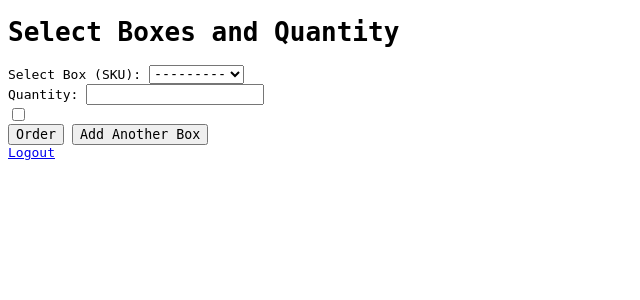
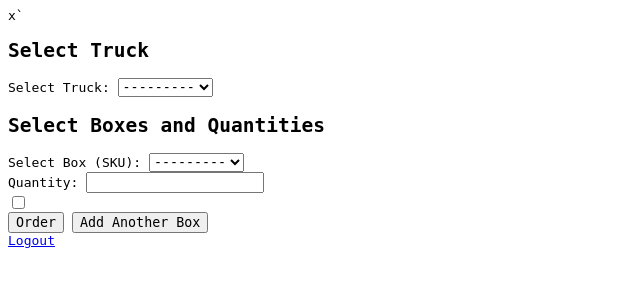
Before and after one commit to issamemayo/container-loading, a Django app: page /container/ in a window 1280 px wide. Shown: the top 300 px of the page, without its empty margins (0-640 px from the left). Run offline with Django 4.2, Linux system fonts and the light colour scheme; data that the repository does not hold is empty.

Commit message:
Added option to select choice of truck

```diff
--- a/webapp/container/forms.py
+++ b/webapp/container/forms.py
@@ -1,5 +1,5 @@
 from django import forms
-from .models import BoxData
+from .models import BoxData,TruckData
 from django.forms import formset_factory
 
 class BoxOrderForm(forms.Form):
@@ -11,3 +11,6 @@ class BoxOrderForm(forms.Form):
     quantity = forms.IntegerField(min_value=1, label='Quantity')
 
 BoxOrderFormSet = forms.formset_factory(BoxOrderForm, extra=0, can_delete=True)
+
+class TruckForm(forms.Form):
+    number = forms.ModelChoiceField(queryset=TruckData.objects.all(), label='Select Truck')
--- a/webapp/container/templates/container/index.html
+++ b/webapp/container/templates/container/index.html
@@ -1,10 +1,12 @@
-{% extends 'container/layout.html' %} {% block body %}
-<h1>Select Boxes and Quantity</h1>
+{% extends 'container/layout.html' %} {% block body %} x`
+<form method="post" id="box-order-form">
+  {% csrf_token %}
+  <h2>Select Truck</h2>
+  {{ truck_form.as_p }} {{ formset.management_form }}
+  <div id="form-container">
+    <h2>Select Boxes and Quantities</h2>
+    {% for form in formset %}
 
-<form method="post" id="box-order-form">
-  {% csrf_token %} {{ formset.management_form }}
-  <div id="form-container">
-    {% for form in formset %}
     <div class="box-order-form">
       {{ form.sku_name.label_tag }} {{ form.sku_name }}
       <br />
--- a/webapp/container/views.py
+++ b/webapp/container/views.py
@@ -4,7 +4,7 @@ import json
 import plotly.io as pio
 from django.forms import formset_factory
 from django.contrib.auth import authenticate, login, logout
-from django.shortcuts import render
+from django.shortcuts import render,get_object_or_404
 from django.urls import reverse
 from django.http import HttpResponseRedirect
 from django.contrib.auth.models import User
@@ -12,13 +12,16 @@ from django.contrib.auth.hashers import make_password
 from django.contrib import messages
 from django.conf import settings
 from django.core.files.storage import FileSystemStorage
-from .forms import BoxOrderFormSet,BoxOrderForm
-from .models import BoxData
-from .algorithm import Container, Box, best_fit_decreasing, visualize_containers,visualize_containers_matplot
+from .forms import BoxOrderFormSet,BoxOrderForm, TruckForm
+from .models import BoxData, TruckData
+from .algorithm import Container, Box, best_fit_decreasing, visualize_containers
 
 # Create your views here.
+
 def index(request):
     BoxOrderFormSet = formset_factory(BoxOrderForm, extra=1, can_delete=True)
+    truck_form = TruckForm(request.POST or None)
+
 
     if request.method == 'POST':
         if 'add_box' in request.POST:
@@ -29,8 +32,9 @@ def index(request):
                 formset = BoxOrderFormSet(initial=formset.cleaned_data, prefix='boxes')
         else:
             formset = BoxOrderFormSet(request.POST, prefix='boxes')
-            if formset.is_valid():
-                # Process the formset data
+            truck_form = TruckForm(request.POST)
+            if formset.is_valid() and truck_form.is_valid():
+                # Process the box order formset data
                 box_orders = []
                 for form in formset:
                     if form.cleaned_data:
@@ -44,15 +48,17 @@ def index(request):
                 for order in box_orders:
                     box_data = BoxData.objects.get(sku_name=order['sku_name'])
                     for _ in range(order['quantity']):
-                        boxes.append(Box(box_data.length/10, box_data.breadth/10, box_data.height/10, box_data.sku_name))
+                        boxes.append(Box(box_data.length, box_data.breadth, box_data.height, box_data.sku_name))
 
-                # Set up the containers
-                initial_container_size = (100, 100, 100)
-                containers = [Container(*initial_container_size)]
+                # Get the selected truck's dimensions
+                truck = truck_form.cleaned_data['number']
+                truck_data = get_object_or_404(TruckData, number=truck)
+                container_size = (truck_data.length, truck_data.breadth, truck_data.height)
+                containers = [Container(*container_size)]
 
                 if not best_fit_decreasing(containers, boxes):
                     error_message = "Error: No valid arrangement of boxes found."
-                    return render(request, 'container/index.html', {'formset': formset, 'box_orders': box_orders, 'error_message': error_message})
+                    return render(request, 'container/index.html', {'formset': formset, 'truck_form': truck_form, 'box_orders': box_orders, 'error_message': error_message})
 
                 # Generate Plotly JSON data for each container
                 graph_json = []
@@ -60,12 +66,13 @@ def index(request):
                     fig = visualize_containers([container])
                     graph_json.append(fig.to_json())
 
-                return render(request, 'container/index.html', {'formset': formset, 'box_orders': box_orders, 'graph_json': graph_json})
+                return render(request, 'container/index.html', {'formset': formset, 'truck_form': truck_form, 'box_orders': box_orders, 'graph_json': graph_json})
 
     else:
         formset = BoxOrderFormSet(prefix='boxes')
+        truck_form = TruckForm()
 
-    return render(request, 'container/index.html', {'formset': formset})
+    return render(request, 'container/index.html', {'formset': formset, 'truck_form': truck_form})
 
 
 def add_box(request):
```
Also changed, not shown: webapp/container/algorithm.py (+32 -11 lines).
